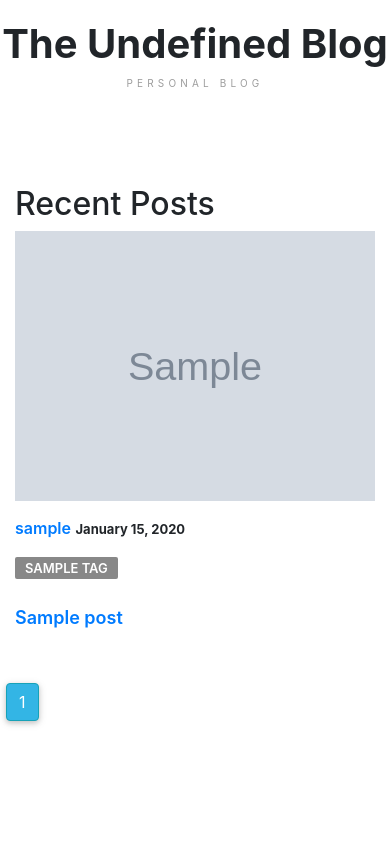
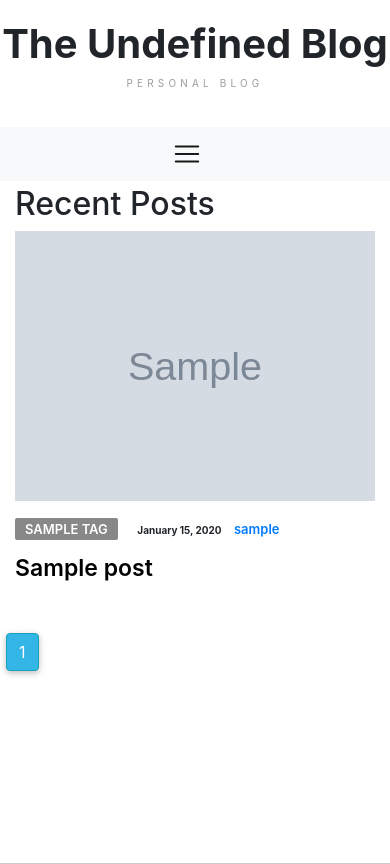
Before and after one commit to 404-Undefined/Blog, a Flask app: page / in a window 390 px wide. Shown: the top 864 px of the page. Run offline with Flask 2, Linux system fonts and the light colour scheme; tables that the repository leaves empty hold one stand-in row (values such as "Sample post"); grey boxes marked "Sample" are stand-in pictures; some libraries are stand-ins or nearby versions.

Commit message:
changes to frontend on homepage and modifications to the navbar responsiveness in mobile view

```diff
--- a/application/static/style.css
+++ b/application/static/style.css
@@ -1,4 +1,3 @@
-
 body {
     font-family: 'Nunito', sans-serif;
     font-size: 16px;
@@ -8,129 +7,166 @@
 
 }
 
-h1, h2, h3, h4, h5, h6 {
+h1,
+h2,
+h3,
+h4,
+h5,
+h6 {
     font-family: 'Nunito Sans', sans-serif;
     font-weight: 700;
     color: #212631;
     margin: 0px 0px 15px;
 }
+
 h1 {
     font-size: 34px;
 }
+
 h2 {
     font-size: 28px;
 }
+
 h3 {
     font-size: 23px;
 }
+
 h4 {
     font-size: 16px;
 }
+
 a {
     font-weight: 600;
     color: #212631;
     text-decoration: none;
 }
-a:hover, a:focus{
+
+a:hover,
+a:focus {
     color: #212631;
     text-decoration: underline;
     outline: none;
 }
+
 p {
     margin: 0px 0px 20px;
 }
 
-.home-m{
+.home-m {
     padding: 1%;
 }
 
-.nav-b{
+.nav-b {
     background-color: white;
     box-shadow: none;
-    box-shadow: none!important;
+    box-shadow: none !important;
     width: 100%;
 
 }
-.navbar-nav > a{
-color:black;
+
+.navbar-nav>a {
+    color: black;
 }
 
-.center-text{
-    width: 100%; /*set to 100% so text-align will fall in the center of the image*/
+.center-text {
+    width: 100%;
+    /*set to 100% so text-align will fall in the center of the image*/
     text-align: center;
 }
-.ud-pad{
+
+
+.post-title a{
+    color: black;
+}
+.ud-pad {
     padding: 10px;
 }
 
-.title-s{
+.title-s {
     font-size: 10vh;
 }
+
 .navbar-default {
     box-shadow: none;
-    box-shadow: none!important;
+    box-shadow: none !important;
 }
 
-.nav-puzzle{
-    border-bottom:2px solid red;
+.nav-puzzle {
+    border-bottom: 2px solid red;
     color: black;
 
 }
-.nav-coding{
-    border-bottom:2px solid purple;
+
+.nav-coding {
+    border-bottom: 2px solid purple;
     color: black;
 }
-.nav-hardware{
-    border-bottom:2px solid blue;
+
+.nav-hardware {
+    border-bottom: 2px solid blue;
     color: black;
 }
-.navbar-nav > li{
-    padding-left:10px;
-    padding-right:10px;
+
+.navbar-nav>li {
+    padding-left: 10px;
+    padding-right: 10px;
     color: black;
 
 
 }
-  .inner-nav{
+
+.inner-nav {
     padding-left: 50px;
     padding-right: 50px;
 
 }
+
 .navbar li a {
     color: black;
 }
+
 /*=========================================================
    HEADER
 ===========================================================*/
-.post-img{
+.post-img {}
+
+.homepage-thumb {
+    height: 20vh;
+    display: block;
+
 
 }
 
-.big-t{
+.big-t {
     font-size: 5vw;
 }
-.aurthor-s{
+
+.aurthor-s {
     padding-top: 3vh;
     margin-left: 10vw;
 }
 
-.aa-c{
+.aa-c {
     line-height: 2em;
     font-weight: 300;
 }
-.text-post{
+
+.text-post {
     padding-top: 5vh;
     padding-left: 18vw;
     padding-right: 18vw;
 
 }
-.profile-img{
+
+.profile-img {
     width: 150px;
 }
-.author-t{
+
+.author-t {
     color: black;
 
 }
+
 .page-header {
     position: relative;
     margin: 0;
@@ -140,9 +176,9 @@ color:black;
     border-bottom: 2px solid #F4f4f9;
 }
 
-.page-header img{
-    max-width:100%;
-    max-height:100%;
+.page-header img {
+    max-width: 100%;
+    max-height: 100%;
     display: block;
     position: absolute;
     top: 0;
@@ -153,6 +189,7 @@ color:black;
     object-fit: cover;
     image-rendering: -webkit-optimize-contrast;
 }
+
 .page-header .background-img {
     position: absolute;
     top: 0;
@@ -164,6 +201,7 @@ color:black;
     /* remove extra space below image */
 
 }
+
 .page-header .background-img:after {
     content: '';
     position: absolute;
@@ -174,42 +212,56 @@ color:black;
     background-image: -webkit-gradient(linear, left bottom, left top, from(rgba(33, 38, 49, 0.3)), to(transparent));
     background-image: linear-gradient(to top, rgba(33, 38, 49, 0.3) 0%, transparent 100%);
 }
+
 #post-header.page-header {
     padding-top: 120px;
 }
+
 .page-header h1 {
     text-transform: capitalize;
     margin-bottom: 0px;
 }
+
 #post-header.page-header h1 {
     color: #FFF;
 }
+
 .page-header .post-meta {
     margin: 15px 0px;
 }
+
+
 .page-header .post-meta .post-date {
     color: #eceef2;
 }
+
 .page-header .page-header-breadcrumb {
     margin: 15px 0px;
 }
+
 .page-header .page-header-breadcrumb li {
     display: inline-block;
 }
-.page-header .page-header-breadcrumb li, .page-header .page-header-breadcrumb li a {
+
+.page-header .page-header-breadcrumb li,
+.page-header .page-header-breadcrumb li a {
     font-size: 13px;
     text-transform: capitalize;
     color: #a7b3c6;
 }
+
 .page-header .page-header-breadcrumb li a {
     -webkit-transition: 0.2s color;
     transition: 0.2s color;
 }
-.page-header .page-header-breadcrumb li a:hover, .page-header .page-header-breadcrumb li a:focus {
+
+.page-header .page-header-breadcrumb li a:hover,
+.page-header .page-header-breadcrumb li a:focus {
     color: #0b0f28;
     text-decoration: none;
 }
-.page-header .page-header-breadcrumb li + li:before {
+
+.page-header .page-header-breadcrumb li+li:before {
     content: '/';
     display: inline-block;
     margin: 0px 10px;
@@ -218,21 +270,27 @@ color:black;
 .post {
     margin-bottom: 40px;
 }
+
 .post .post-img {
     display: block;
     -webkit-transition: 0.2s opacity;
     transition: 0.2s opacity;
 }
-.post .post-img:hover, .post .post-img:focus {
+
+.post .post-img:hover,
+.post .post-img:focus {
     opacity: 0.9;
 }
-.post .post-img > img {
+
+.post .post-img>img {
     width: 100%;
 }
+
 .post .post-meta {
     margin-top: 15px;
     margin-bottom: 15px;
 }
+
 .post-meta .post-category {
     font-size: 13px;
     text-transform: uppercase;
@@ -245,53 +303,71 @@ color:black;
     -webkit-transition: 0.2s opacity;
     transition: 0.2s opacity;
 }
-.post-meta .post-category:hover, .post-meta .post-category:focus {
+
+.post-meta .post-category:hover,
+.post-meta .post-category:focus {
     text-decoration: none;
     opacity: 0.9;
 }
+
 .post-meta .post-category.cat-1 {
     background-color: #4BB92F;
 }
+
 .post-meta .post-category.cat-2 {
     background-color: #ff8700;
 }
+
 .post-meta .post-category.cat-3 {
     background-color: #8d00ff;
 }
+
 .post-meta .post-category.cat-4 {
     background-color: #0078ff;
 }
 
+.h-author{
+    padding-left: 10px;
+    font-size: 13px;
+}
+
 .post-meta .post-date {
-    font-size: 13px;
-
+    font-size: 10px;
     font-weight: bold;
 }
+
+#post-t{
+    color: black;
+}
 .post .post-title {
-    font-size: 18px;
+    font-size: 23px;
     margin-bottom: 0px;
 }
+
 .post-tags li {
-    display:inline-block;
-    margin-right:3px;
-    margin-bottom:5px;
+    display: inline-block;
+    margin-right: 3px;
+    margin-bottom: 5px;
 }
+
 .post-tags li a {
-    display:block;
-    color:#fff;
+    display: block;
+    color: #fff;
     background-color: #212631;
-    padding:3px 10px;
-    font-weight:600;
-    border-radius:2px;
-    -webkit-transition:0.2s opacity;
-    transition:0.2s opacity;
+    padding: 3px 10px;
+    font-weight: 600;
+    border-radius: 2px;
+    -webkit-transition: 0.2s opacity;
+    transition: 0.2s opacity;
 }
+
 /*----------------------------*\
    post thumb
 \*----------------------------*/
 .post.post-thumb {
     position: relative;
 }
+
 .post.post-thumb .post-img:after {
     content: '';
     position: absolute;
@@ -301,19 +377,27 @@ color:black;
     top: 0;
 
 }
+
 .post.post-thumb .post-body {
     position: absolute;
     bottom: 0px;
     padding: 20px 15px;
 }
+
 .post.post-thumb .post-meta .post-date {
     color: #eceef2;
 }
+
 .post.post-thumb .post-title {
     font-size: 22px;
 }
-.post.post-thumb .post-title > a {
-    color: #FFF;
+
+
+.post.post-thumb .post-title>a {
+    color: black;
+    margin-left: 30px;
+    margin-top: 30px;
+
 }
 
 /*=========================================================
@@ -323,41 +407,51 @@ color:black;
     #nav .nav-menu {
         display: none;
     }
-   .nav-puzzle{
-    border-bottom:none;
+
+    .nav-puzzle {
+        border-bottom: none;
         color: black;
 
     }
-.nav-coding{
-    border-bottom:none;
+
+    .nav-coding {
+        border-bottom: none;
         color: black;
     }
-.nav-hardware{
-    border-bottom:none;
+
+    .nav-hardware {
+        border-bottom: none;
         color: black;
     }
-.navbar-nav > li{
+
+    .navbar-nav>li {
         text-align: center;
     }
 }
+
 @media only screen and (max-width: 767px) {
     .page-header h1 {
         font-size: 28px;
     }
+
     .post.post-row .post-img {
         width: 100%;
         float: none;
     }
+
     .post.post-row .post-body {
         margin-left: 0px;
     }
+
     .post.post-row .post-meta {
         margin-top: 15px;
     }
+
     .post.post-row .post-body p {
-        display:none;
+        display: none;
     }
 }
+
 @media screen and (min-width: 1200px) {
     .outer-container {
         margin: 0 auto;
@@ -379,14 +473,15 @@ color:black;
 }
 
 
-@media screen and (min-width: 676px){
+@media screen and (min-width: 676px) {
     .site-title {
         font-size: 112px;
     }
 
 
 }
-@media screen and (min-width: 576px){
+
+@media screen and (min-width: 576px) {
     .site-title {
         font-size: 112px;
     }
--- a/application/templates/base.html
+++ b/application/templates/base.html
@@ -48,7 +48,7 @@
                                 <li><a href="#">Contact</a></li>
                             </ul> -->
 
-                            <nav class="navbar navbar-expand-lg navbar-custom nav-b navbar-nav">
+                            <nav class="navbar navbar-expand-lg navbar-light bg-light nav-b navbar-nav">
                                 <button class="navbar-toggler" type="button" data-toggle="collapse" data-target="#navbarNav" aria-controls="navbarSupportedContent" aria-expanded="false" aria-label="Toggle navigation">
                                     <span class="navbar-toggler-icon"></span>
                                 </button>
--- a/application/templates/home.html
+++ b/application/templates/home.html
@@ -1,5 +1,4 @@
 {% extends "base.html" %}
-
 {% block content %}
 <!-- container -->
 <div class="container home-m">
@@ -7,60 +6,54 @@
     <div class="row">
         {% if featured_posts %}
         {% for post in featured_posts %}
+
+
         <div class="col-md-6">
-                        <div class="post post-thumb">
+            <div class="post">
                 <a class="post-img" href="{{url_for('posts.post', post_id=post.id)}}"><img src="{{url_for('static', filename='thumbnails/' + post.thumbnail)}}" alt="post thumbnail"></a>
-
                 <div class="post-body">
                     <div class="post-meta">
-                                    <!-- <img class="rounded-circle article-img" src="{{url_for('static', filename='profile_pics/' + post.author.image_file)}}"> -->
-                                    <a href="{{url_for('users.user_posts', username=post.author.username)}}">{{ post.author.username }}</a>
+                        {% for tag in post.tags %}
+                        <a class="post-category" style="background-color: {{tag.colour}};" href="{{url_for('posts.tag_posts', tag_name=tag.name, page=1)}}"> {{tag.name}}</a>
+                        {% endfor %}
                         <span class="post-date"> {{ post.date_posted.strftime("%B %d, %Y") }} </span>
+
+                        <span class="h-author"><a href="{{url_for('users.user_posts', username=post.author.username)}}">{{ post.author.username }}</a></span>
                     </div>
-                                <div class="post-meta">
-                                    {% for tag in post.tags %}
-                                        <a class="post-category" style = "background-color: {{tag.colour}};" href="{{url_for('posts.tag_posts', tag_name=tag.name, page=1)}}"> {{tag.name}}</a>
-                                    {% endfor %}
+                    <h3 class="post-title" id="post-t"><a href="{{url_for('posts.post', post_id=post.id)}}">{{ post.title }}</a></h3>
                 </div>
             </div>
-                            <h2><a class="post-title" href="{{url_for('posts.post', post_id=post.id)}}">{{ post.title }}</a></h2>
         </div>
-                    </div>
+
         {% endfor %}
         {% endif %}
     </div>
-
     <div class="row">
         <div class="col-md-12">
             <div class="section-title">
                 <h2>Recent Posts</h2>
             </div>
         </div>
-
         {% for post in posts.items %}
         <div class="col-md-4">
             <div class="post">
                 <a class="post-img" href="{{url_for('posts.post', post_id=post.id)}}"><img src="{{url_for('static', filename='thumbnails/' + post.thumbnail)}}" alt="post thumbnail"></a>
-
                 <div class="post-body">
                     <div class="post-meta">
-                                <!-- <img class="rounded-circle article-img" src="{{url_for('static', filename='profile_pics/' + post.author.image_file)}}"> -->
-                                <a href="{{url_for('users.user_posts', username=post.author.username)}}">{{ post.author.username }}</a>
+                        {% for tag in post.tags %}
+                        <a class="post-category" style="background-color: {{tag.colour}};" href="{{url_for('posts.tag_posts', tag_name=tag.name, page=1)}}"> {{tag.name}}</a>
+                        {% endfor %}
                         <span class="post-date"> {{ post.date_posted.strftime("%B %d, %Y") }} </span>
+
+                        <span class="h-author"><a href="{{url_for('users.user_posts', username=post.author.username)}}">{{ post.author.username }}</a></span>
                     </div>
-                            <div class="post-meta">
-                                {% for tag in post.tags %}
-                                    <a class="post-category" style = "background-color: {{tag.colour}};" href="{{url_for('posts.tag_posts', tag_name=tag.name, page=1)}}"> {{tag.name}}</a>
-                                {% endfor %}
+                    <h3 class="post-title" id="post-t"><a href="{{url_for('posts.post', post_id=post.id)}}">{{ post.title }}</a></h3>
                 </div>
-                        </div>
-                        <h2><a class="post-title" href="{{url_for('posts.post', post_id=post.id)}}">{{ post.title }}</a></h2>
             </div>
         </div>
         {% endfor %}
     </div>
 </div>
-
 <!-- Pagination
         left_edge = 1: show one leftmost page,
         left_current = 1: show one page behind current page,
@@ -83,9 +76,7 @@
 ...
 {% endif %}
 {% endfor %}
-
 {% endblock content %}
-
 {% block javascript %}
 <script>
 AOS.init();
--- a/application/templates/post.html
+++ b/application/templates/post.html
@@ -5,7 +5,7 @@
 
 <div id="post-header" class="page-header">
 	<div class="background-img">
-		<img class="background-img" src="{{url_for('static', filename='thumbnails/' + post.thumbnail)}}">
+		<img class="background-img" id="thumbnail" src="{{url_for('static', filename='thumbnails/' + post.thumbnail)}}">
 	</div>
 
 	<div class="container">
@@ -25,7 +25,7 @@
 
 
 <div class="text-post">
-	<h3 class="article-content aa-c">{{ post.content|safe }}</h3>
+	<h4 class="article-content aa-c">{{ post.content|safe }}</h4>
 
 </div>
 
```
Lines whose indentation alone changed are shown as unchanged.
